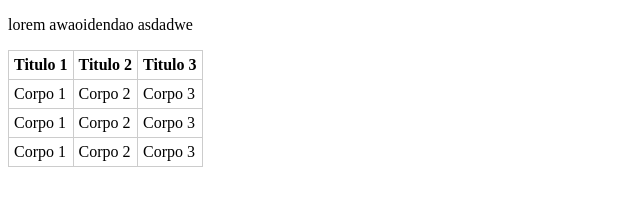
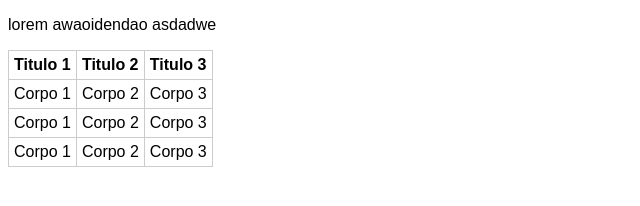
Before and after one commit to Alves-Jose/javascript, a plain HTML site: page Udemy/HMTL/aula12.html in a window 1280 px wide. Shown: the whole page, without its empty margins (0-640 px from the left). Drawn offline with Linux system fonts and the light colour scheme.

Commit message:
Update aula12.html

```diff
--- a/Udemy/HMTL/aula12.html
+++ b/Udemy/HMTL/aula12.html
@@ -6,6 +6,10 @@
     <title>Document</title>
 
     <style>
+
+      body {
+        font-family: sans-serif;
+      }
       table {
         border-collapse: collapse;
       }
@@ -14,6 +18,7 @@
       table th {
         border: 1px solid #ccc;
         padding: 5px;
+        text-align: left;
       }
     </style>
   </head>
```
